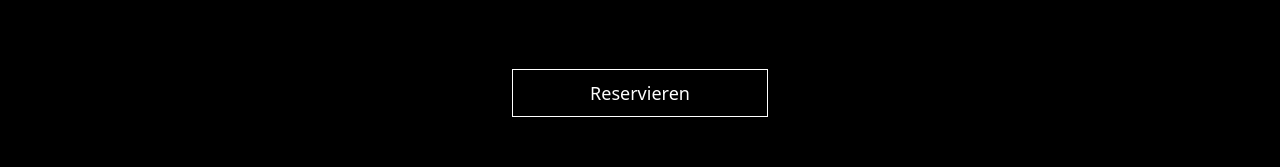
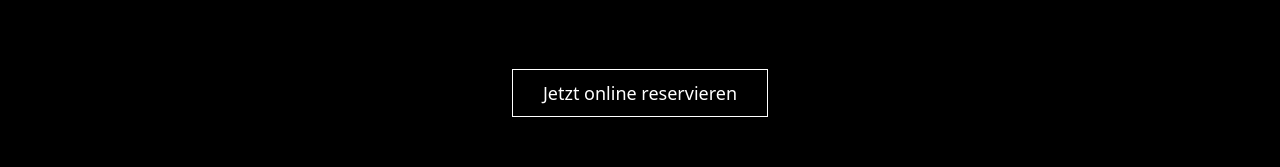
Before and after one commit to KorbiQWeidinger/zum-goldenen-kalb, a React (Vite) app: page / in a window 1280 px wide. Shown: the part 2255-2422 px from the top of the page. Built offline with nearby package versions, Linux system fonts and the light colour scheme; a web font is replaced by a local one.

Commit message:
feat: fix translations

```diff
--- a/public/locales/en/translation.json
+++ b/public/locales/en/translation.json
@@ -12,7 +12,7 @@
   },
   "home": {
     "buttons": {
-      "reservations": "Reserve a Table",
+      "reservations": "Book a Table",
       "menu": "Menu",
       "book": "Book now"
     },
@@ -21,8 +21,8 @@
     "text_3": "Give us a call or book your table online now.",
     "text_4": "Savour the taste!",
     "title_1": "OUR MENU",
-    "title_2": "RESERVE A TABLE",
-    "divider_1": "Book your table now"
+    "title_2": "BOOK A TABLE",
+    "divider_1": "Reservation"
   },
   "book": {
     "text_1": "Online reservations are only available for tables of up to 6 people.",
--- a/src/pages/Main.tsx
+++ b/src/pages/Main.tsx
@@ -71,7 +71,7 @@ export function Main() {
           onClick={() => navigate("/reservations")}
           className="mt-16 text-lg w-64 h-12 bg-transparent border border-white text-white relative overflow-hidden hover:bg-white hover:text-black transition-colors duration-300 z-20"
         >
-          {t("home.buttons.reservations")}
+          {t("home.buttons.book")}
         </button>
       </div>
       <Footer />
```
